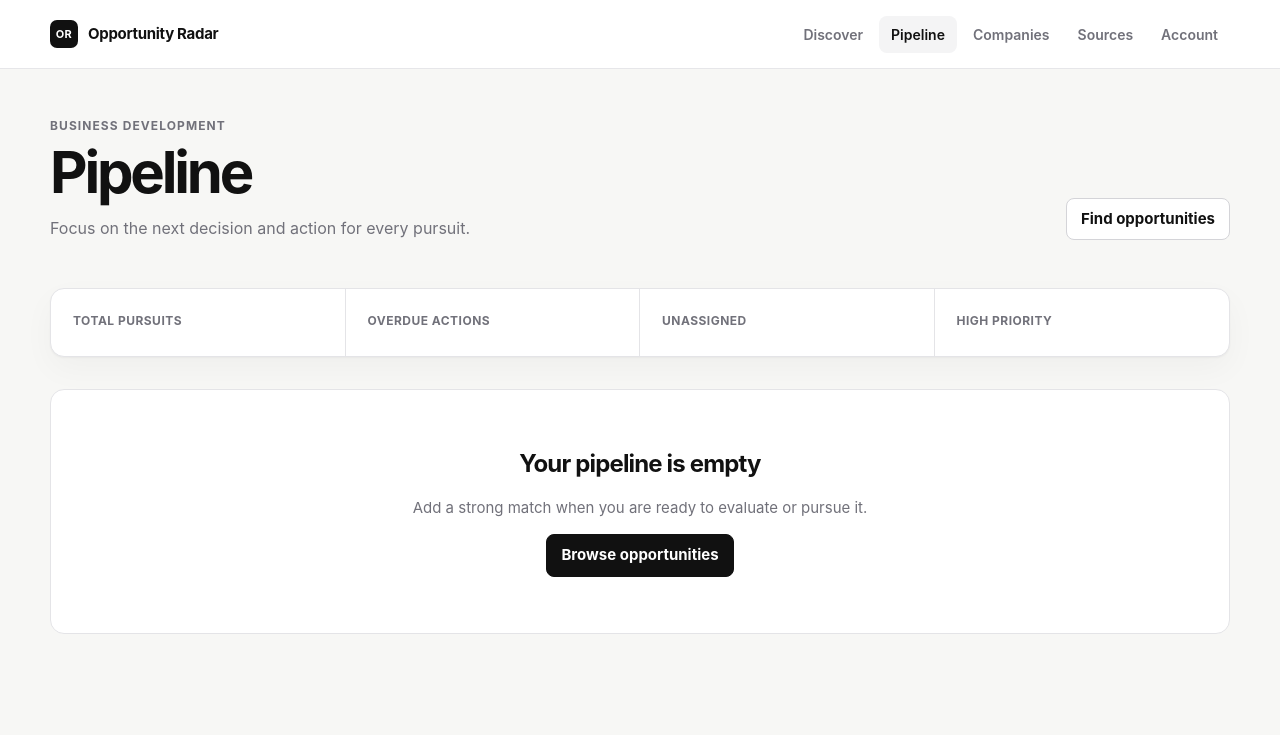
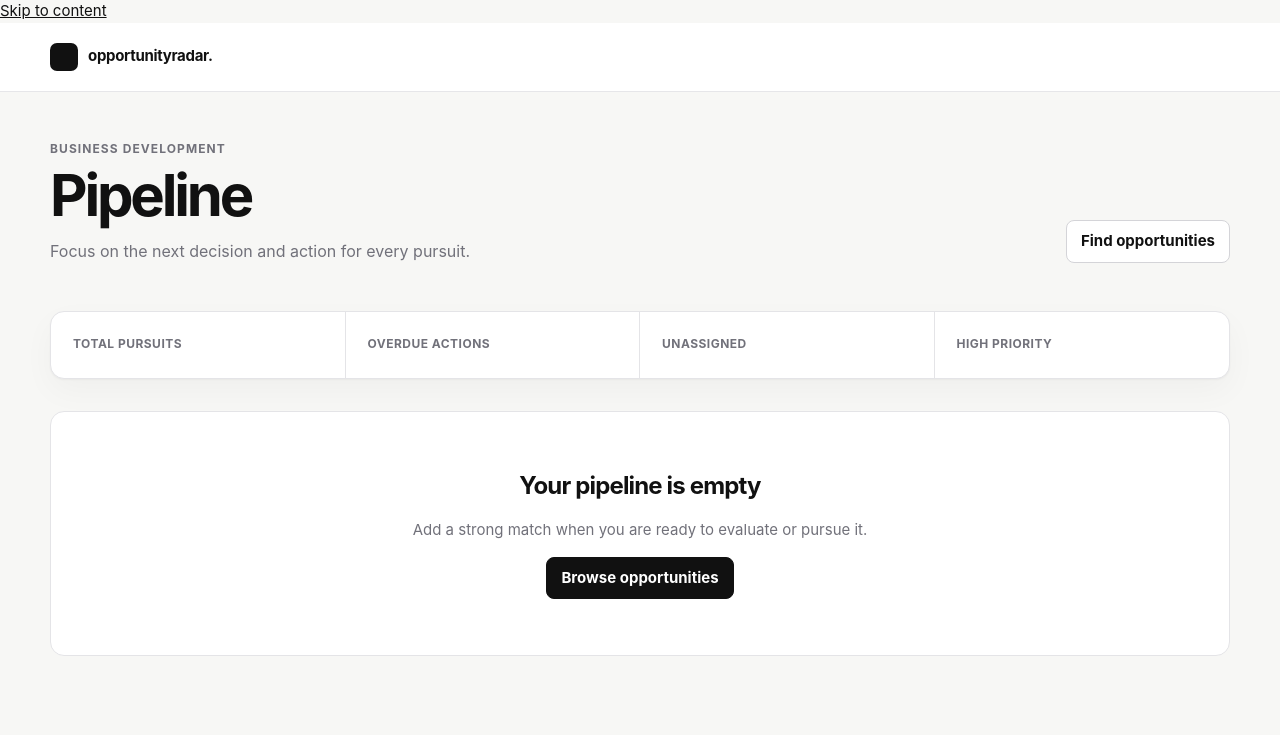
Before and after one commit to kmanzid08-hub/opportunity-radar, a Python web app: template app/templates/pipeline.html in a window 1280 px wide. Shown: the top 735 px of the page. Run offline with Jinja, Linux system fonts and the light colour scheme; the template is opened without the code that fills it, so the values that code supplies are empty.

Commit message:
design: use shared navigation, skip link and cached asset version

```diff
--- a/app/templates/pipeline.html
+++ b/app/templates/pipeline.html
@@ -4,24 +4,13 @@
     <meta charset="utf-8">
     <meta name="viewport" content="width=device-width, initial-scale=1">
     <title>Pipeline | Opportunity Radar</title>
-    <link rel="stylesheet" href="{{ url_for('static', path='/phase4.css') }}?v=1">
-    <script src="/static/beta.js" defer></script>
+    <link rel="stylesheet" href="{{ url_for('static', path='/phase4.css') }}?v=5">
+    <script src="/static/beta.js?v=5" defer></script>
 </head>
 <body>
-    <header class="app-header">
-        <div class="app-header-inner">
-            <a class="brand" href="/"><span class="brand-mark">OR</span><span>Opportunity Radar</span></a>
-            <nav class="main-nav" aria-label="Primary navigation">
-                <a href="/" class="nav-link">Discover</a>
-                <a href="/pipeline" class="nav-link active" aria-current="page">Pipeline</a>
-                <a href="/business-profile" class="nav-link">Companies</a>
-                <a href="/sources" class="nav-link">Sources</a>
-                <a href="/settings" class="nav-link">Account</a>
-            </nav>
-        </div>
-    </header>
+    {% include '_app_header.html' %}
 
-    <main class="page-shell">
+    <main id="main-content" class="page-shell">
         <header class="page-header">
             <div><p class="eyebrow">Business development</p><h1>Pipeline</h1><p class="lede">Focus on the next decision and action for every pursuit.</p></div>
             <a class="button secondary" href="/">Find opportunities</a>
```
